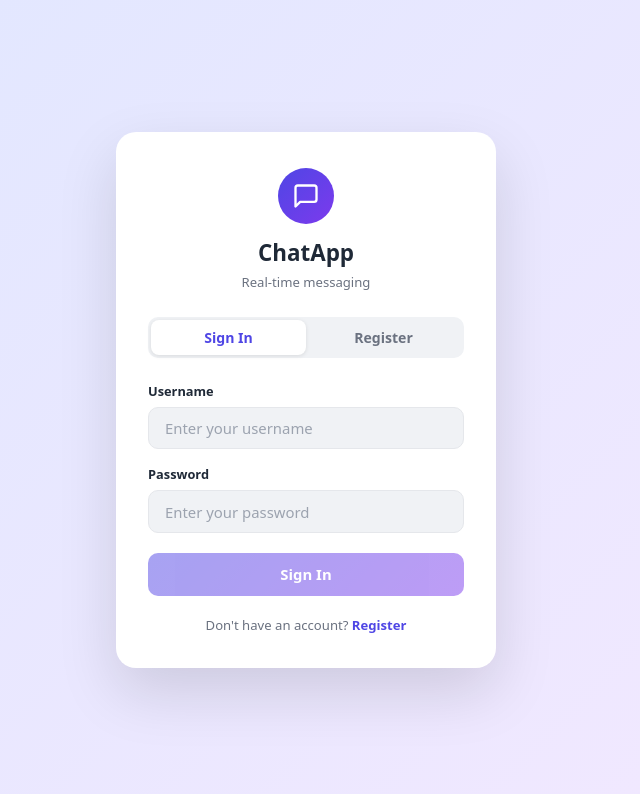
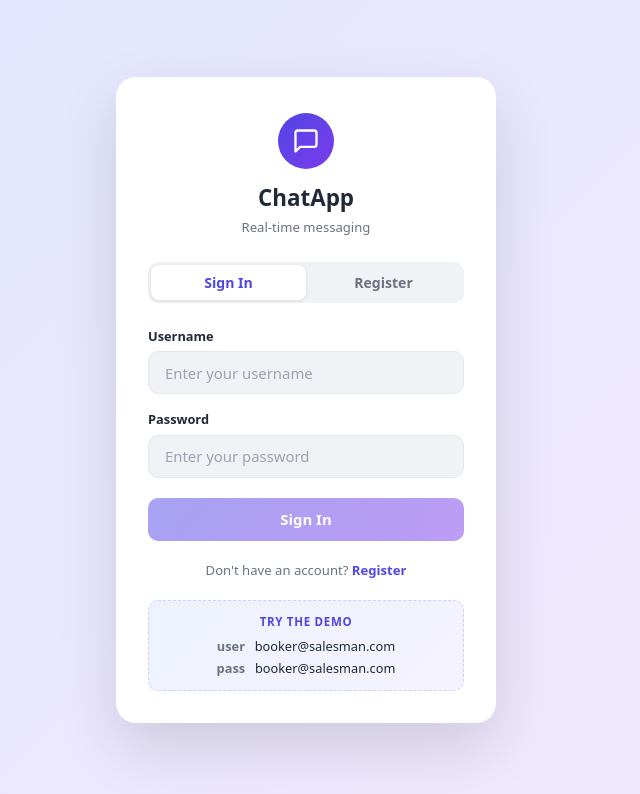
Before and after one commit to FarhanYaseen/ChatApp, a React (Vite) app in the folder chat-client/: page / in a window 1280 px wide. Shown: the top 794 px of the page, without its empty margins (334-974 px from the left). Built offline with nearby package versions, Linux system fonts and the light colour scheme; no server answers.

Commit message:
Added typing

```diff
--- a/chat-client/src/Auth/index.css
+++ b/chat-client/src/Auth/index.css
@@ -177,3 +177,40 @@
 .auth-switch-btn:hover {
   text-decoration: underline;
 }
+
+/* ── Demo credentials ── */
+.auth-demo {
+  margin-top: 1.25rem;
+  width: 100%;
+  background: linear-gradient(135deg, #eef2ff, #f5f3ff);
+  border: 1px dashed #c7d2fe;
+  border-radius: 10px;
+  padding: 0.75rem 1rem;
+  text-align: center;
+}
+
+.auth-demo-label {
+  font-size: 0.72rem;
+  font-weight: 700;
+  text-transform: uppercase;
+  letter-spacing: 0.06em;
+  color: var(--header-from);
+  margin-bottom: 0.4rem;
+}
+
+.auth-demo-creds {
+  display: flex;
+  flex-direction: column;
+  gap: 0.15rem;
+}
+
+.auth-demo-creds span {
+  font-size: 0.8rem;
+  color: var(--received-text);
+}
+
+.auth-demo-creds strong {
+  color: var(--text-muted);
+  font-weight: 600;
+  margin-right: 0.4rem;
+}
--- a/chat-client/src/Auth/index.tsx
+++ b/chat-client/src/Auth/index.tsx
@@ -130,6 +130,14 @@ function Auth({ onAuth }: AuthProps) {
             {mode === "login" ? "Register" : "Sign in"}
           </button>
         </p>
+
+        <div className="auth-demo">
+          <p className="auth-demo-label">Try the demo</p>
+          <div className="auth-demo-creds">
+            <span><strong>user</strong> booker@salesman.com</span>
+            <span><strong>pass</strong> booker@salesman.com</span>
+          </div>
+        </div>
       </div>
     </div>
   );
--- a/chat-client/src/Chat/index.css
+++ b/chat-client/src/Chat/index.css
@@ -353,6 +353,45 @@
   padding: 0 0.25rem;
 }
 
+/* ── Typing indicator ── */
+.typing-indicator {
+  display: flex;
+  align-items: center;
+  gap: 0.5rem;
+  padding: 0.3rem 1.25rem 0.1rem;
+  flex-shrink: 0;
+  min-height: 24px;
+}
+
+.typing-text {
+  font-size: 0.75rem;
+  color: var(--text-muted);
+  font-style: italic;
+}
+
+.typing-dots {
+  display: flex;
+  gap: 3px;
+  align-items: center;
+}
+
+.typing-dots span {
+  width: 5px;
+  height: 5px;
+  border-radius: 50%;
+  background: var(--header-from);
+  opacity: 0.5;
+  animation: typing-bounce 1.2s infinite ease-in-out;
+}
+
+.typing-dots span:nth-child(2) { animation-delay: 0.2s; }
+.typing-dots span:nth-child(3) { animation-delay: 0.4s; }
+
+@keyframes typing-bounce {
+  0%, 80%, 100% { transform: translateY(0); opacity: 0.4; }
+  40% { transform: translateY(-4px); opacity: 1; }
+}
+
 /* ── Input bar ── */
 .chat-input {
   display: flex;
--- a/chat-client/src/Chat/index.tsx
+++ b/chat-client/src/Chat/index.tsx
@@ -12,6 +12,8 @@ type Message = {
 type ConnectionStatus = "connecting" | "connected" | "disconnected";
 
 const WS_URL = import.meta.env.VITE_WS_URL ?? "ws://localhost:8080";
+
+const TYPING_TIMEOUT_MS = 1500;
 
 function useDebounce(fn: (text: string) => void, delay: number) {
   const timeoutRef = useRef<ReturnType<typeof setTimeout> | null>(null);
@@ -36,10 +38,13 @@ function Chat({ token, username, onLogout }: ChatProps) {
   const [onlineCount, setOnlineCount] = useState(0);
   const [onlineNames, setOnlineNames] = useState<string[]>([]);
   const [showOnlineList, setShowOnlineList] = useState(false);
+  const [typingUsers, setTypingUsers] = useState<string[]>([]);
   const onlineListRef = useRef<HTMLDivElement>(null);
   const wsRef = useRef<WebSocket | null>(null);
   const messagesEndRef = useRef<HTMLDivElement>(null);
   const inputRef = useRef<HTMLInputElement>(null);
+  const typingTimerRef = useRef<ReturnType<typeof setTimeout> | null>(null);
+  const isTypingRef = useRef(false);
 
   useEffect(() => {
     const ws = new WebSocket(`${WS_URL}?token=${encodeURIComponent(token)}`);
@@ -59,6 +64,11 @@ function Chat({ token, username, onLogout }: ChatProps) {
       } else if (data.type === "users") {
         setOnlineCount(data.count as number);
         setOnlineNames(data.names as string[]);
+      } else if (data.type === "typing") {
+        const { username: typingUser, isTyping } = data as { username: string; isTyping: boolean };
+        setTypingUsers((prev) =>
+          isTyping ? (prev.includes(typingUser) ? prev : [...prev, typingUser]) : prev.filter((u) => u !== typingUser)
+        );
       }
     };
 
@@ -83,12 +93,36 @@ function Chat({ token, username, onLogout }: ChatProps) {
     return () => document.removeEventListener("mousedown", handler);
   }, [showOnlineList]);
 
+  const sendTyping = useCallback((isTyping: boolean) => {
+    if (wsRef.current?.readyState === WebSocket.OPEN) {
+      wsRef.current.send(JSON.stringify({ type: "typing", isTyping }));
+    }
+  }, []);
+
+  const handleInputChange = useCallback((e: React.ChangeEvent<HTMLInputElement>) => {
+    setInput(e.target.value);
+    if (!isTypingRef.current) {
+      isTypingRef.current = true;
+      sendTyping(true);
+    }
+    if (typingTimerRef.current) clearTimeout(typingTimerRef.current);
+    typingTimerRef.current = setTimeout(() => {
+      isTypingRef.current = false;
+      sendTyping(false);
+    }, TYPING_TIMEOUT_MS);
+  }, [sendTyping]);
+
   const sendMessage = useCallback((text: string) => {
     if (!text.trim() || !wsRef.current || wsRef.current.readyState !== WebSocket.OPEN) return;
+    if (typingTimerRef.current) clearTimeout(typingTimerRef.current);
+    if (isTypingRef.current) {
+      isTypingRef.current = false;
+      sendTyping(false);
+    }
     wsRef.current.send(JSON.stringify({ type: "message", text }));
     setInput("");
     inputRef.current?.focus();
-  }, []);
+  }, [sendTyping]);
 
   const debouncedSend = useDebounce(sendMessage, 300);
   const handleSend = () => debouncedSend(input);
@@ -173,11 +207,22 @@ function Chat({ token, username, onLogout }: ChatProps) {
         <div ref={messagesEndRef} />
       </div>
 
+      {typingUsers.length > 0 && (
+        <div className="typing-indicator" aria-live="polite">
+          <span className="typing-dots"><span/><span/><span/></span>
+          <span className="typing-text">
+            {typingUsers.length === 1
+              ? `${typingUsers[0]} is typing…`
+              : `${typingUsers.slice(0, -1).join(", ")} and ${typingUsers[typingUsers.length - 1]} are typing…`}
+          </span>
+        </div>
+      )}
+
       <div className="chat-input" role="form" aria-label="Send a message">
         <input
           ref={inputRef}
           value={input}
-          onChange={(e) => setInput(e.target.value)}
+          onChange={handleInputChange}
           onKeyDown={(e) => e.key === "Enter" && handleSend()}
           placeholder="Type a message..."
           aria-label="Message input"
```
Also changed, not shown: 2 other files (tests, documents, lock files or other folders).
